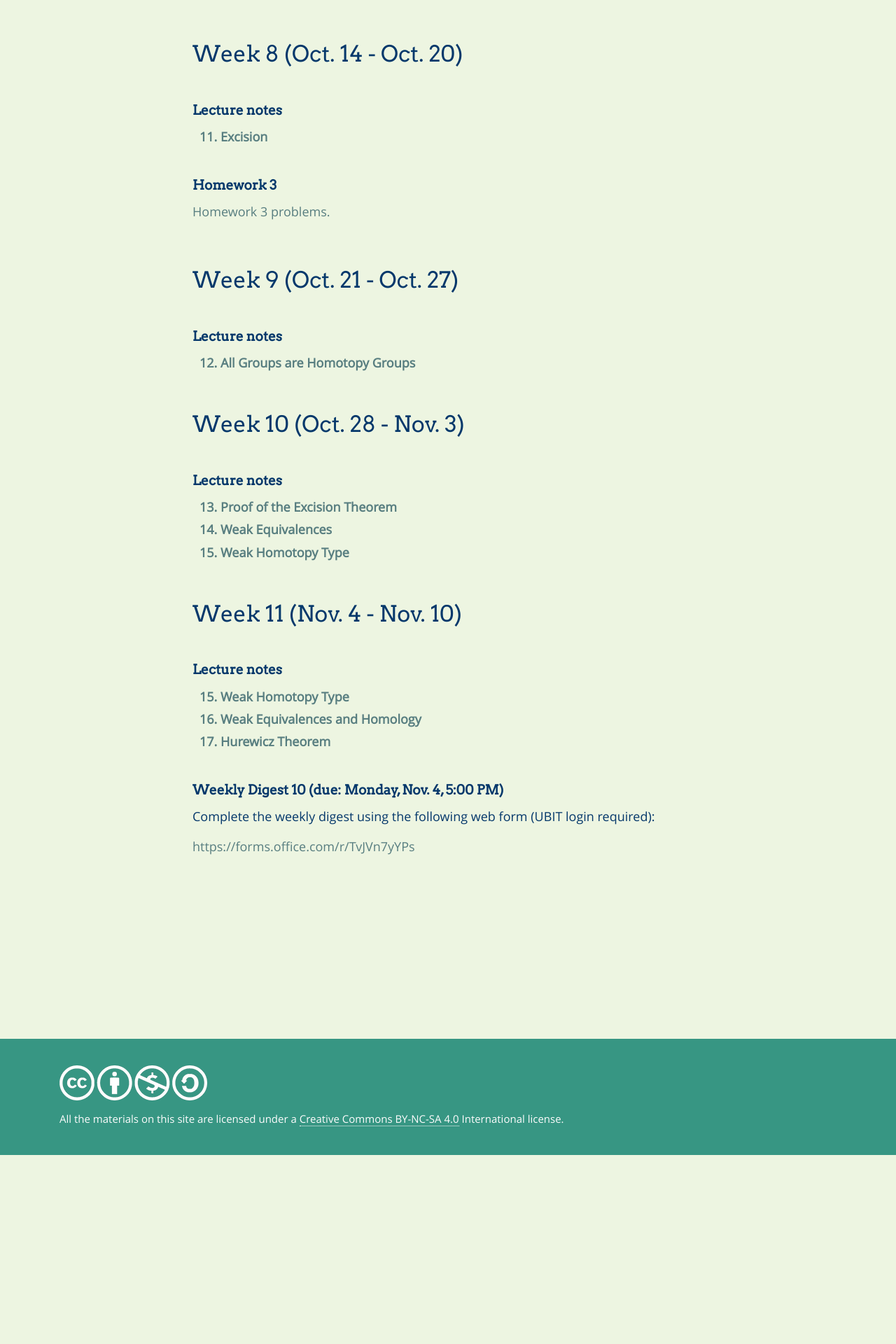
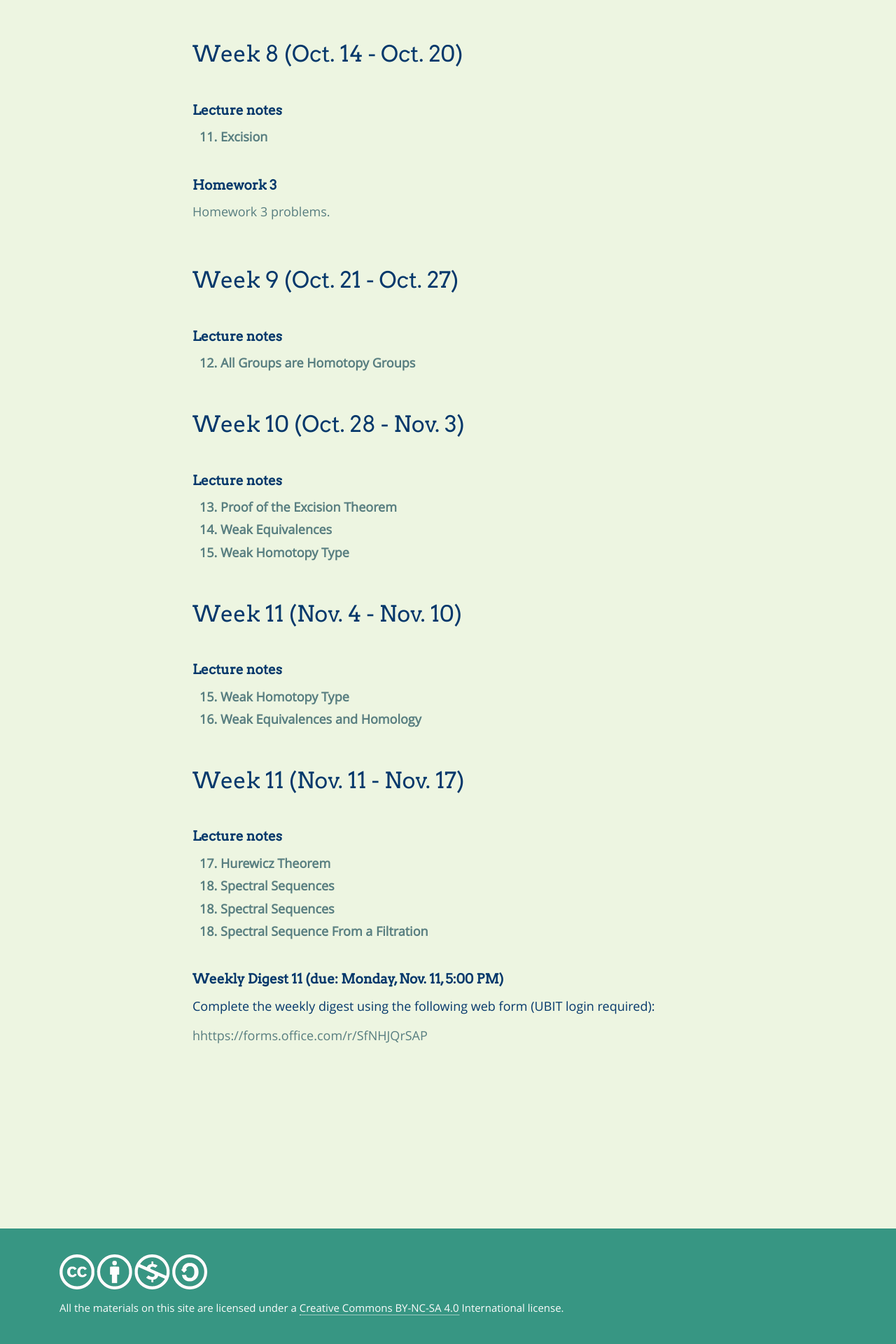
Before and after one commit to bbadzioch/727_site, a Jekyll site: the page built from course_schedule.md, in a window 1280 px wide. Shown: the part 2012-3932 px from the top of the page at 70% size. Built offline with Jekyll 4.4.1, drawn with Linux system fonts in a browser that asks for light colours; nearby versions of some CDN libraries; our own code applies the rules of GitHub Pages for plain Markdown files; before the commit the page ends 3662 px from its top, so only the background shows below that.

Commit message:
week 12 edits

```diff
--- a/course_schedule.md
+++ b/course_schedule.md
@@ -158,15 +158,30 @@ layout: lecture_notes
 
 {% include lecture_notes_table.html chapter="15. Weak Homotopy Type" %}
 {% include lecture_notes_table.html chapter="16. Weak Equivalences and Homology" %}
-{% include lecture_notes_table.html chapter="17. Hurewicz Theorem" %}
 
 <br/>
 
-#### **Weekly Digest 10 (due: Monday, Nov. 4, 5:00 PM)**
+
+
+
+## Week 11 (Nov. 11 - Nov. 17)
+
+<br/>
+
+#### **Lecture notes**
+
+{% include lecture_notes_table.html chapter="17. Hurewicz Theorem" %}
+{% include lecture_notes_table.html chapter="18. Spectral Sequences" %}
+{% include lecture_notes_table.html chapter="18. Spectral Sequences" %}
+{% include lecture_notes_table.html chapter="18. Spectral Sequence From a Filtration" %}
+
+<br/>
+
+#### **Weekly Digest 11 (due: Monday, Nov. 11, 5:00 PM)**
 
 Complete the weekly digest using the following web form (UBIT login required):
 
-[https://forms.office.com/r/TvJVn7yYPs](https://forms.office.com/r/TvJVn7yYPs)
+[hhttps://forms.office.com/r/SfNHJQrSAP](https://forms.office.com/r/SfNHJQrSAP)
 
 
 <br/>
```
Also changed, not shown: 6 other files.
